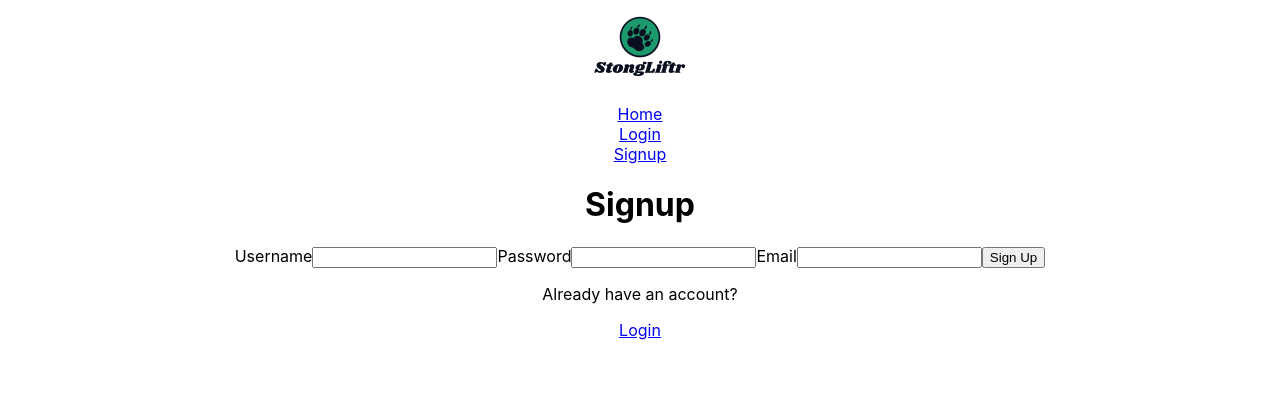
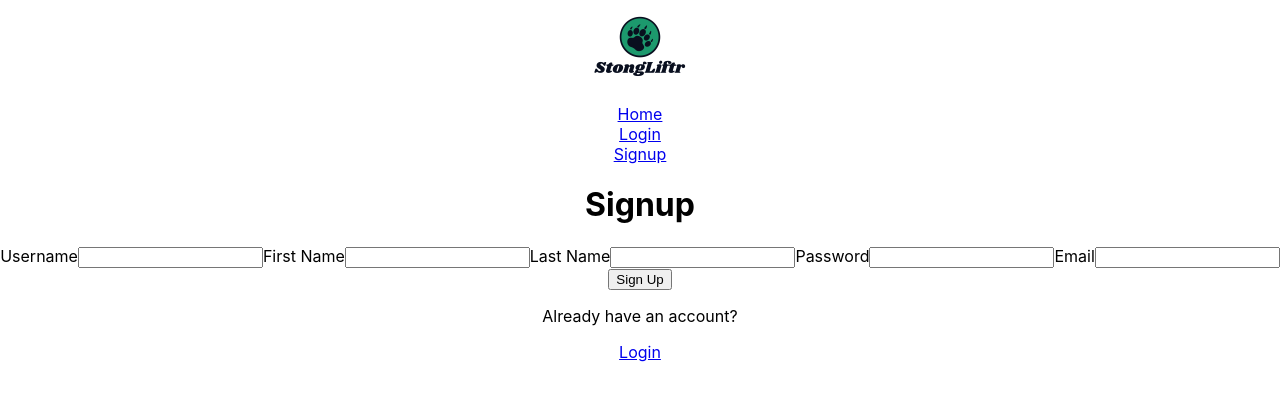
Before and after one commit to micfol/workoutApp-React, a React (Create React App) app: page /signup in a window 1280 px wide. Shown: the top 400 px of the page. Built offline with nearby package versions, Linux system fonts and the light colour scheme.

Commit message:
adjusted signup form to include first and last name.

```diff
--- a/src/pages/Signup.js
+++ b/src/pages/Signup.js
@@ -6,6 +6,8 @@
 export const Signup = () => {
     const [email, setEmail] = useState("");
     const [username, setUsername] = useState("");
+    const [firstName, setFirstName] = useState("");
+    const [lastName, setLastName] = useState("");
     const [password, setPassword] = useState("");
 
     const navigate = useNavigate();
@@ -23,6 +25,12 @@
                 <label>Username</label>
                 <input type="text" value={username} onChange={(e) => setUsername(e.target.value)} />
 
+                <label>First Name</label>
+                <input type="text" value={firstName} onChange={(e) => setFirstName(e.target.value)} />
+
+                <label>Last Name</label>
+                <input type="text" value={lastName} onChange={(e) => setLastName(e.target.value)} />
+
                 <label>Password</label>
                 <input type="password" value={password} onChange={(e) => setPassword(e.target.value)} />
 
```
